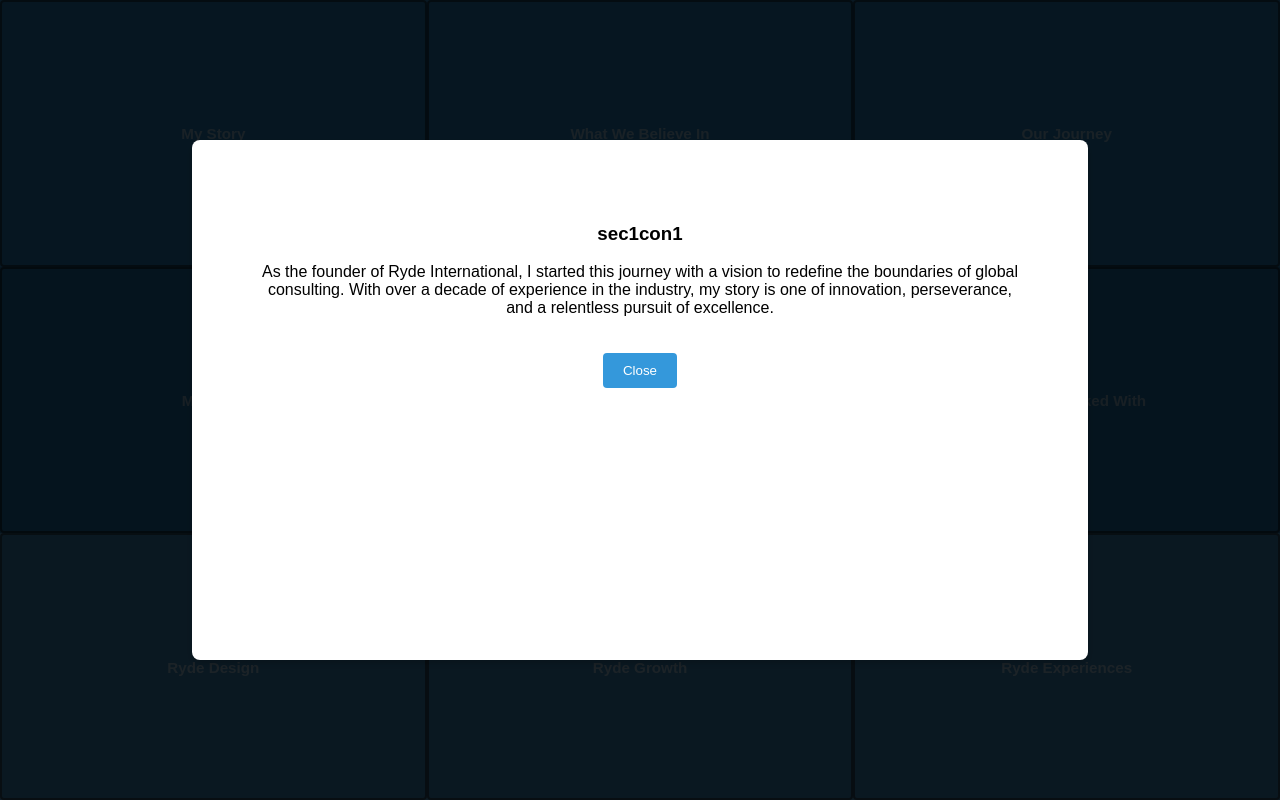
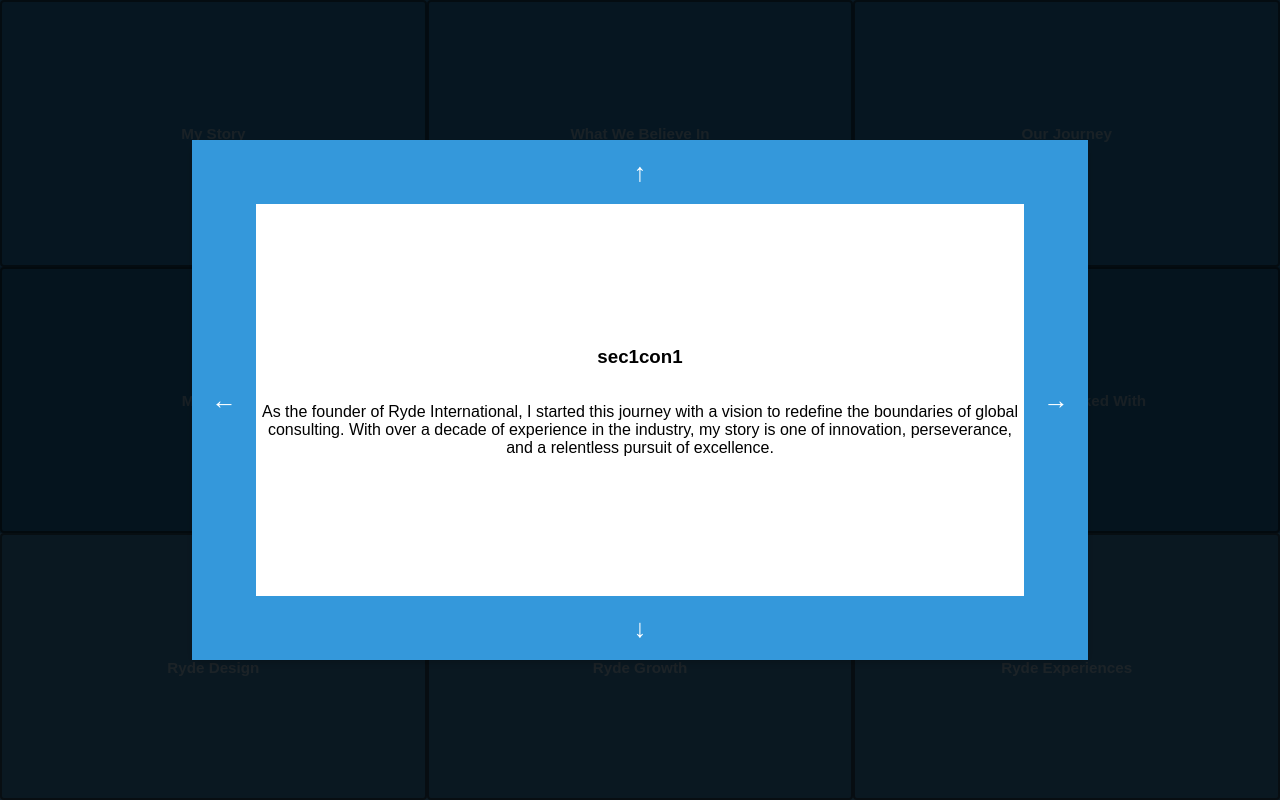
Before and after one commit to ImSteffi/ryde-international, a React (Vite) app in the folder src/ryde-international-frontend/: page / in a window 1280 px wide. Both pictures are taken after a click on the element 213 px from the left and 133 px from the top of the page. Built offline with nearby package versions, Linux system fonts and the light colour scheme.

Commit message:
add navigation buttons to section cards for directional switching and improve card close behavior

```diff
--- a/src/ryde-international-frontend/src/App.jsx
+++ b/src/ryde-international-frontend/src/App.jsx
@@ -4,6 +4,12 @@ function App() {
   const [visibleSection, setVisibleSection] = useState(null);
   const [openCard, setOpenCard] = useState(null);
   const [isMobile, setIsMobile] = useState(false);
+
+  const sectionOrder = [
+    ["sec1con1", "sec1con2", "sec1con3"],
+    ["sec2con1", "sec2con2", "sec2con3"],
+    ["sec3con1", "sec3con2", "sec3con3"],
+  ];
 
   useEffect(() => {
     const handleResize = () => {
@@ -40,15 +46,60 @@ function App() {
   };
 
   const handleOutsideClick = (event) => {
-    if (!event.target.closest(".card")) {
+    if (openCard && !event.target.closest(".card")) {
       setOpenCard(null);
       setVisibleSection(null);
     }
   };
 
-  const handleCloseCard = () => {
-    setOpenCard(null);
-    setVisibleSection(null);
+  const navigateCard = (direction) => {
+    if (!openCard) return;
+
+    let row, col;
+
+    sectionOrder.forEach((rowSections, rowIndex) => {
+      const colIndex = rowSections.indexOf(openCard);
+      if (colIndex !== -1) {
+        row = rowIndex;
+        col = colIndex;
+      }
+    });
+
+    if (direction === "left") {
+      if (col > 0) {
+        col--;
+      } else if (row > 0) {
+        row--;
+        col = sectionOrder[row].length - 1;
+      } else {
+        row = sectionOrder.length - 1;
+        col = sectionOrder[row].length - 1;
+      }
+    } else if (direction === "right") {
+      if (col < sectionOrder[row].length - 1) {
+        col++;
+      } else if (row < sectionOrder.length - 1) {
+        row++;
+        col = 0;
+      } else {
+        row = 0;
+        col = 0;
+      }
+    } else if (direction === "up") {
+      if (row > 0) {
+        row--;
+      } else {
+        row = sectionOrder.length - 1;
+      }
+    } else if (direction === "down") {
+      if (row < sectionOrder.length - 1) {
+        row++;
+      } else {
+        row = 0;
+      }
+    }
+
+    setOpenCard(sectionOrder[row][col]);
   };
 
   const content = {
@@ -73,7 +124,7 @@ function App() {
   };
 
   return (
-    <main className="container">
+    <main className="container" onClick={handleOutsideClick}>
       <div className="section section1">
         <div
           className="contentDiv sec1con1"
@@ -155,7 +206,10 @@ function App() {
           onClick={() => handleClick("sec2con3")}
         >
           <h3>Who I've Worked With</h3>
-          <div style={{ opacity: visibleSection === "sec2con3" ? 1 : 0 }} className="intoText">
+          <div
+            style={{ opacity: visibleSection === "sec2con3" ? 1 : 0 }}
+            className="intoText"
+          >
             <p>{content.sec2con3}</p>
           </div>
         </div>
@@ -169,7 +223,10 @@ function App() {
           onClick={() => handleClick("sec3con1")}
         >
           <h3>Ryde Design</h3>
-          <div style={{ opacity: visibleSection === "sec3con1" ? 1 : 0 }} className="intoText">
+          <div
+            style={{ opacity: visibleSection === "sec3con1" ? 1 : 0 }}
+            className="intoText"
+          >
             <p>{content.sec3con1}</p>
           </div>
         </div>
@@ -180,7 +237,10 @@ function App() {
           onClick={() => handleClick("sec3con2")}
         >
           <h3>Ryde Growth</h3>
-          <div style={{ opacity: visibleSection === "sec3con2" ? 1 : 0 }} className="intoText">
+          <div
+            style={{ opacity: visibleSection === "sec3con2" ? 1 : 0 }}
+            className="intoText"
+          >
             <p>{content.sec3con2}</p>
           </div>
         </div>
@@ -191,7 +251,10 @@ function App() {
           onClick={() => handleClick("sec3con3")}
         >
           <h3>Ryde Experiences</h3>
-          <div style={{ opacity: visibleSection === "sec3con3" ? 1 : 0 }} className="intoText">
+          <div
+            style={{ opacity: visibleSection === "sec3con3" ? 1 : 0 }}
+            className="intoText"
+          >
             <p>{content.sec3con3}</p>
           </div>
         </div>
@@ -202,7 +265,32 @@ function App() {
           <div className="card">
             <h3>{openCard}</h3>
             <p>{content[openCard]}</p>
-            <button onClick={handleCloseCard}>Close</button>
+            <div className="cardNavigation">
+              <button
+                className="arrow up-arrow"
+                onClick={() => navigateCard("up")}
+              >
+                ↑
+              </button>
+              <button
+                className="arrow down-arrow"
+                onClick={() => navigateCard("down")}
+              >
+                ↓
+              </button>
+              <button
+                className="arrow left-arrow"
+                onClick={() => navigateCard("left")}
+              >
+                ←
+              </button>
+              <button
+                className="arrow right-arrow"
+                onClick={() => navigateCard("right")}
+              >
+                →
+              </button>
+            </div>
           </div>
         </div>
       )}
--- a/src/ryde-international-frontend/src/index.scss
+++ b/src/ryde-international-frontend/src/index.scss
@@ -3,7 +3,6 @@ $primary-color: #3498db;
 $secondary-color: #2980b9;
 $hover-color: #1abc9c;
 $text-color: #fff;
-$padding: 5px;
 $margin: 5px;
 $transition-duration: 0.5s; /* Customize the smoothness (duration) here */
 $transition-timing-function: ease;
@@ -90,17 +89,15 @@ html {
   left: 0;
   width: 100%;
   height: 100%;
+  padding: 5%;
   display: flex;
   justify-content: center;
   align-items: center;
   color: #ffffff;
   font-size: small;
-  padding: 10px;
   box-sizing: border-box;
   text-align: center;
-  padding: 5%;
 }
-
 
 /* Hover Effects for Desktop */
 
@@ -140,7 +137,7 @@ html {
   left: 0;
   width: 100%;
   height: 100%;
-  background: rgba(0, 0, 0, 0.839); /* Black background */
+  background: rgba(0, 0, 0, 0.839);
   display: flex;
   justify-content: center;
   align-items: center;
@@ -154,6 +151,7 @@ html {
 }
 
 .card {
+  position: relative;
   background: white;
   padding: 5%;
   margin: 15%;
@@ -161,19 +159,76 @@ html {
   border-radius: 8px;
   box-shadow: 0 4px 8px rgba(0, 0, 0, 0.2);
   text-align: center;
+  display: flex;
+  flex-direction: column;
+  align-items: center;
+  justify-content: center;
 }
 
-.card button {
-  margin-top: 20px;
-  padding: 10px 20px;
+.card-content {
+  flex: 1;
+}
+
+/* Arrow Navigation Styling */
+
+/* Arrow Navigation Styling */
+.cardNavigation button {
+  padding: 0;
+  border: none;
+  background: none;
   background-color: $primary-color;
   color: white;
-  border: none;
-  border-radius: 4px;
   cursor: pointer;
   transition: background-color $transition-duration $transition-timing-function;
 }
 
-.card button:hover {
+.cardNavigation button:hover {
   background-color: $secondary-color;
 }
+
+.arrow {
+  background: none;
+  border: none;
+  width: 5vw;
+  height: 5vw;
+  font-size: 2vw;
+  cursor: pointer;
+  user-select: none;
+  position: absolute;
+  color: $primary-color;
+  display: flex;
+  justify-content: center;
+  align-items: center;
+}
+
+.left-arrow {
+  height: 100%;
+  left: 0;
+  top: 50%;
+  transform: translateY(-50%);
+}
+
+.right-arrow {
+  height: 100%;
+  right: 0;
+  top: 50%;
+  transform: translateY(-50%);
+}
+
+.up-arrow {
+  width: 100%;
+  top: 0;
+  left: 50%;
+  transform: translateX(-50%);
+}
+
+.down-arrow {
+  width: 100%;
+  bottom: 0;
+  left: 50%;
+  transform: translateX(-50%);
+}
+
+.arrow:hover {
+  color: $hover-color;
+}
```
Also changed, not shown: 1 other file (tests, documents, lock files or other folders).
